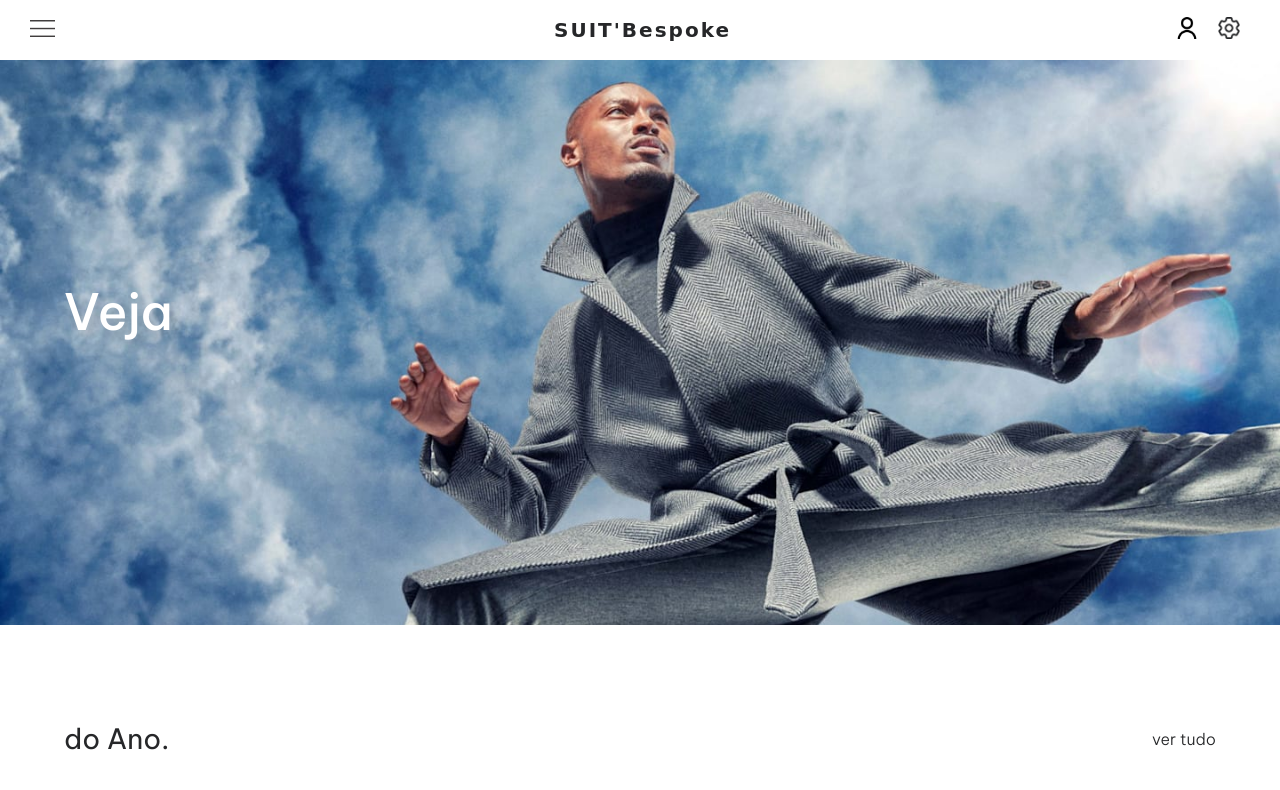
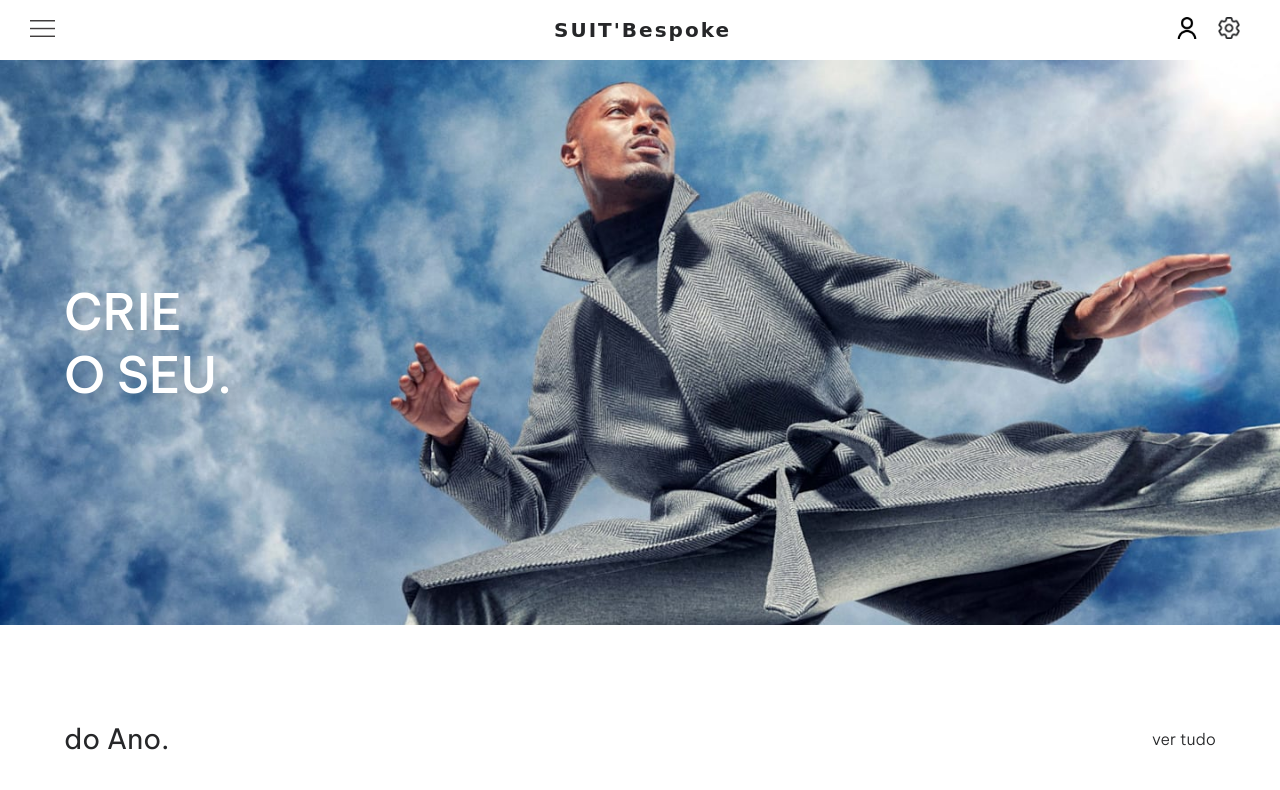
Before and after one commit to Ericxsansouza/Suit-Bespoke, a website: page site/public/index.html in a window 1280 px wide. Shown: the top 790 px of the page. Drawn offline with Linux system fonts and the light colour scheme; a web font is replaced by a local one.

```diff
--- a/site/public/index.html
+++ b/site/public/index.html
@@ -63,7 +63,7 @@
     <main class="main_banner">
         <div class="banner">
             <div class="container">
-                <h1>Veja<br> </h1><br>
+                <h1>CRIE<br> O SEU.</h1><br>
             </div>
         </div>
     </main>
```
